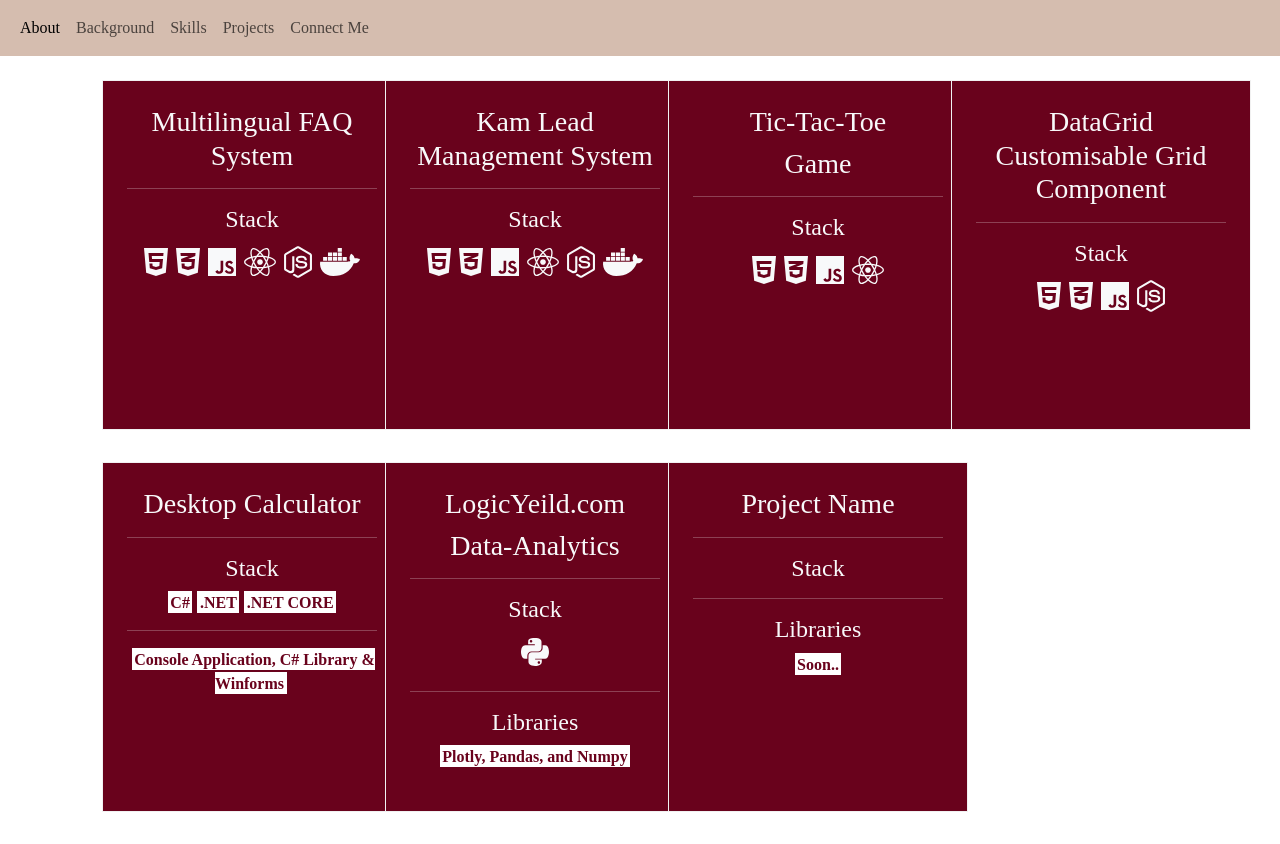
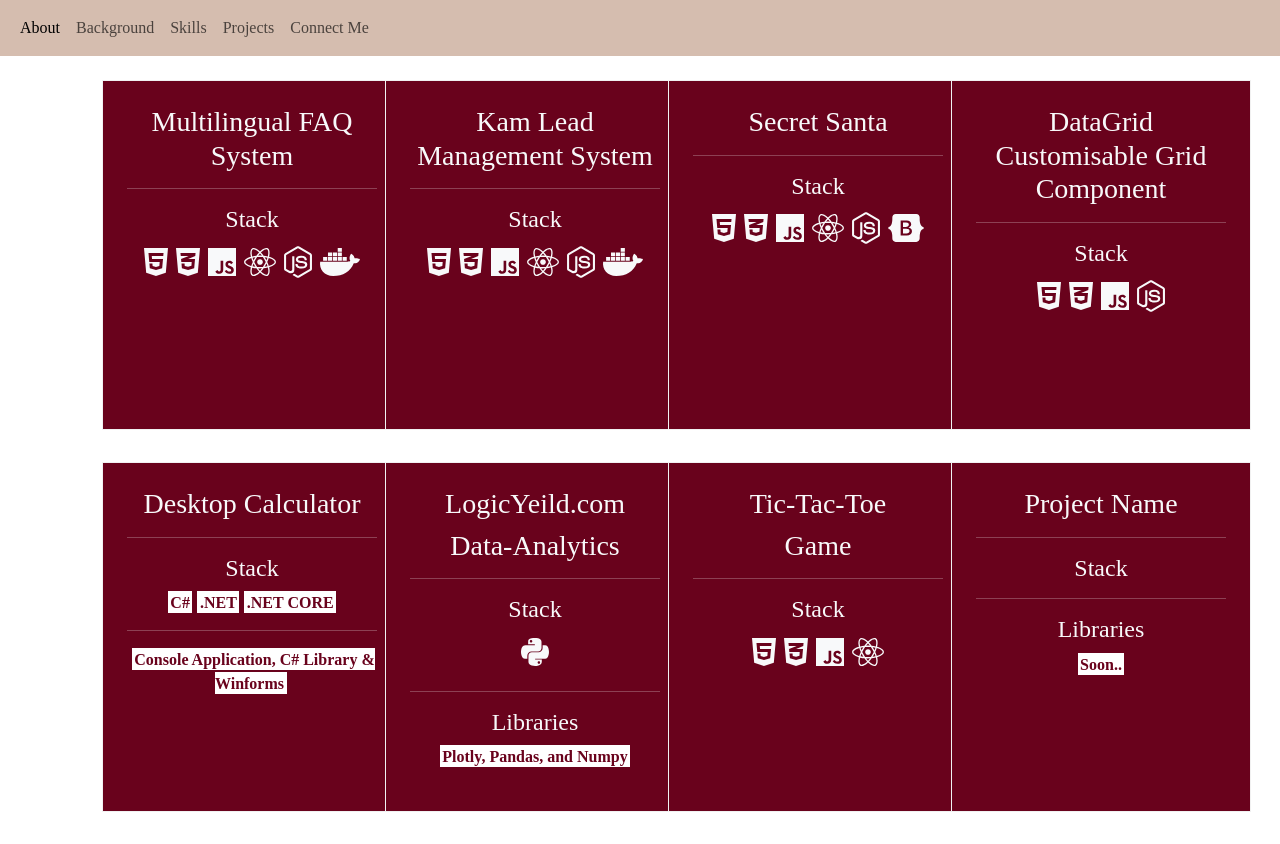
Before and after one commit to Surbhi-sinha/Surbhi-Sinha-website, a React (Create React App) app: page /projects in a window 1280 px wide. Built offline with nearby package versions, Linux system fonts and the light colour scheme; a web font is replaced by a local one.

Commit message:
Secret-Santa Added

```diff
--- a/package.json
+++ b/package.json
@@ -15,6 +15,7 @@
     "bootstrap": "^5.3.3",
     "react": "^19.0.0",
     "react-dom": "^19.0.0",
+    "react-ga4": "^2.1.0",
     "react-router-dom": "^7.1.5",
     "react-scripts": "5.0.1",
     "web-vitals": "^2.1.4"
--- a/src/components/Projects.js
+++ b/src/components/Projects.js
@@ -2,7 +2,7 @@ import React from 'react'
 import Navbar from './Navbar'
 
 import { FontAwesomeIcon } from "@fortawesome/react-fontawesome";
-import { faHtml5, faCss3Alt, faJs, faReact, faNodeJs, faDocker,faPython } from "@fortawesome/free-brands-svg-icons";
+import { faHtml5, faCss3Alt, faJs, faReact, faNodeJs, faDocker, faPython, faBootstrap } from "@fortawesome/free-brands-svg-icons";
 import { faArrowUpRightFromSquare } from "@fortawesome/free-solid-svg-icons";
 
 const Projects = () => {
@@ -74,23 +74,29 @@ const Projects = () => {
             <div className="flip-card m-3">
               <div className="flip-card-inner">
                 <div className="flip-card-front background-dark text-light p-4">
-                  <h3>Tic-Tac-Toe</h3>
-                  <h3>Game</h3>
+                  <h3>Secret Santa</h3>
                   <hr />
                   <h4>Stack</h4>
                   <FontAwesomeIcon icon={faHtml5} size="2x" className='m-1' />
                   <FontAwesomeIcon icon={faCss3Alt} size="2x" className='m-1' />
                   <FontAwesomeIcon icon={faJs} size="2x" className='m-1' />
                   <FontAwesomeIcon icon={faReact} size="2x" className='m-1' />
+                  <FontAwesomeIcon icon={faNodeJs} size="2x" className='m-1' />
+                  <FontAwesomeIcon icon={faBootstrap} size="2x" className='m-1' />
                 </div>
                 <div className="flip-card-back background-light p-3">
-                  <p className='text-start'>A simple Tic-Tac-Toe game built with React.
+                  <p className='text-start'>Make your Secret Santa gift exchange seamless with our automated Secret Santa assignment system! 🎄
+                    <p>
+                      ✅ No employee is assigned to themselves.
+                      ✅ No employee gets the same Secret Child as last year (if available).
+                      ✅ Each employee is assigned exactly one unique Secret Child.
+                    </p>
                   </p>
                   <p>
-                    HTML5, CSS3, JS, ReactJS
+                    HTML5, CSS3, JS, TS, ReactJS, NodeJS, Bootstrap, Multer, Vercel, Render
                   </p>
                   <div className='text-end'>
-                    <a href="https://github.com/Surbhi-sinha/TicTacToe" className='text-decoration-none text-reset'>
+                    <a href="https://secret-santa-frontend-self.vercel.app/" className='text-decoration-none text-reset'>
                       <b><FontAwesomeIcon icon={faArrowUpRightFromSquare} /></b>
                     </a>
                   </div>
@@ -186,6 +192,34 @@ const Projects = () => {
             <div className="flip-card m-3">
               <div className="flip-card-inner">
                 <div className="flip-card-front background-dark text-light p-4">
+                  <h3>Tic-Tac-Toe</h3>
+                  <h3>Game</h3>
+                  <hr />
+                  <h4>Stack</h4>
+                  <FontAwesomeIcon icon={faHtml5} size="2x" className='m-1' />
+                  <FontAwesomeIcon icon={faCss3Alt} size="2x" className='m-1' />
+                  <FontAwesomeIcon icon={faJs} size="2x" className='m-1' />
+                  <FontAwesomeIcon icon={faReact} size="2x" className='m-1' />
+                </div>
+                <div className="flip-card-back background-light p-3">
+                  <p className='text-start'>A simple Tic-Tac-Toe game built with React.
+                  </p>
+                  <p>
+                    HTML5, CSS3, JS, ReactJS
+                  </p>
+                  <div className='text-end'>
+                    <a href="https://tic-tac-toe-six-wine-49.vercel.app/" className='text-decoration-none text-reset'>
+                      <b><FontAwesomeIcon icon={faArrowUpRightFromSquare} /></b>
+                    </a>
+                  </div>
+                </div>
+              </div>
+            </div>
+          </div>
+          <div className='col-md-3'>
+            <div className="flip-card m-3">
+              <div className="flip-card-inner">
+                <div className="flip-card-front background-dark text-light p-4">
                   <h3>Project Name</h3>
                   <hr />
                   <h4>Stack</h4>
```
Also changed, not shown: src/components/GoogleAnalytics.js (added, +16 -0 lines), 1 other file (tests, documents, lock files or other folders).
